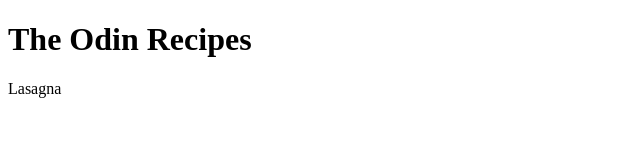
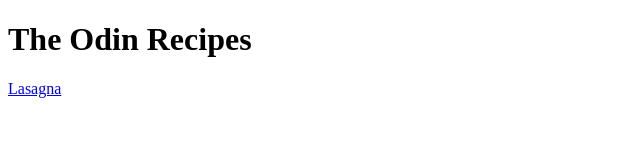
Before and after one commit to Mabeny-dev/odin-recipes, a plain HTML site: page home/index.html in a window 1280 px wide. Shown: the full height of the page, 0-640 px from the left. Drawn offline with Linux system fonts and the light colour scheme.

Commit message:
Save all other files

```diff
--- a/home/index.html
+++ b/home/index.html
@@ -13,7 +13,7 @@
     <body>
         <h1>The Odin Recipes</h1>
 
-        <a src="./lasagna">Lasagna</a>
+        <a href = "./recipes/lasagna">Lasagna</a>
 
     </body>
 
```
Also changed, not shown: css/style.css (added), images/images.jpeg (renamed from recipes/images/images.jpeg), images/index.jpeg (renamed from recipes/images/index.jpeg), recipes/lasagna/lasagna.html (renamed from recipes/lasagna.html).
